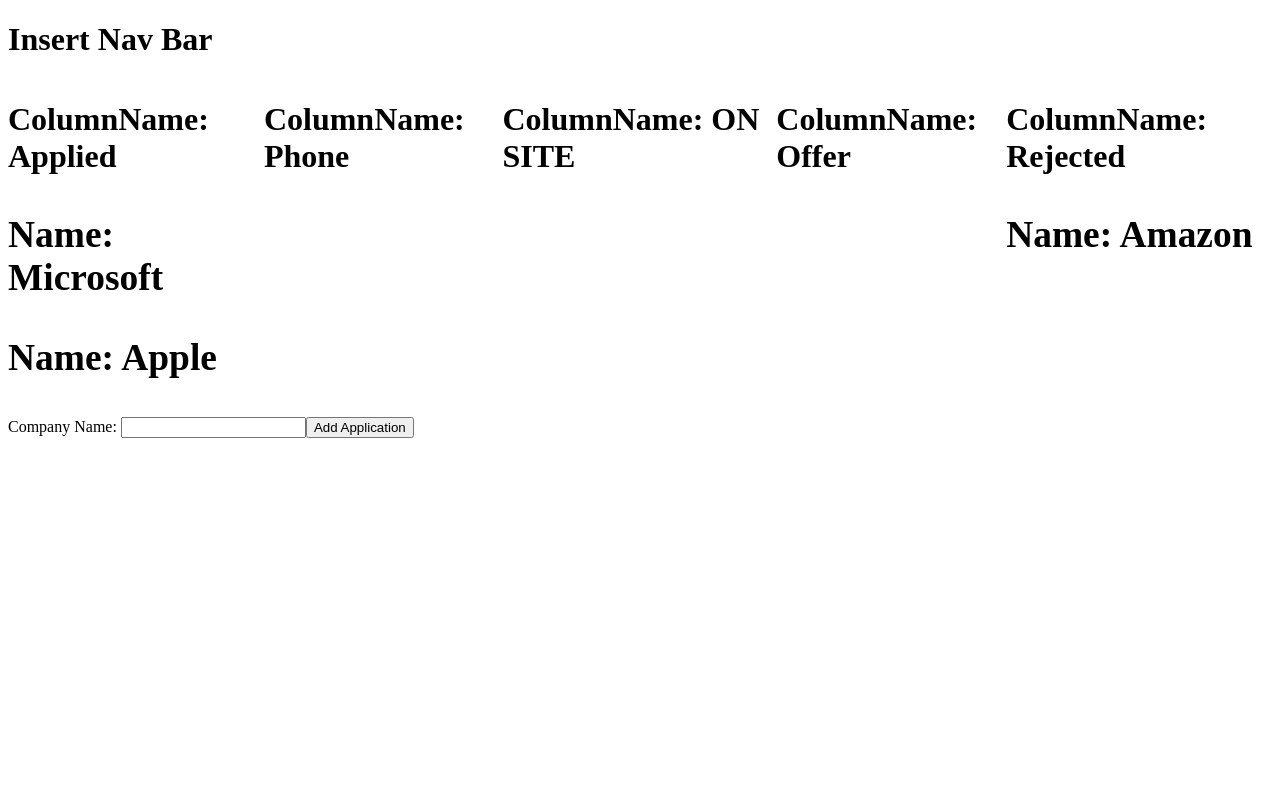
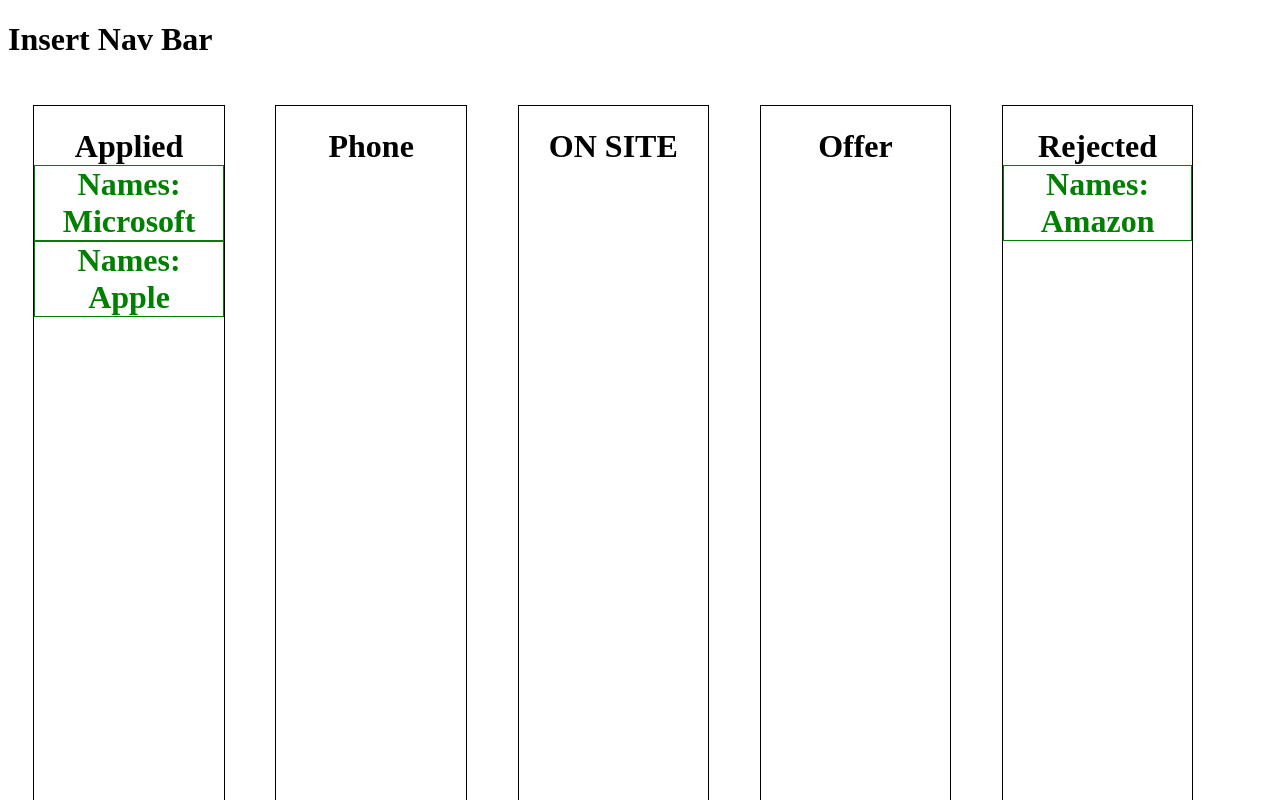
Before and after one commit to anthonylee2797/Pipeline, a React app: page / in a window 1280 px wide. Shown: the top 800 px of the page. Built offline with nearby package versions, Linux system fonts and the light colour scheme.

Commit message:
added stylecomponents w/typescript

```diff
--- a/package.json
+++ b/package.json
@@ -25,6 +25,7 @@
     "@emotion/styled": "^10.0.27",
     "@material-ui/core": "^4.11.0",
     "@reduxjs/toolkit": "^1.4.0",
+    "@types/styled-components": "^5.1.2",
     "@types/uuid": "^8.3.0",
     "babel-polyfill": "^6.26.0",
     "emotion-theming": "^10.0.27",
@@ -38,6 +39,7 @@
     "react-dom": "^16.12.0",
     "react-redux": "^7.2.1",
     "sass": "^1.26.9",
+    "styled-components": "^5.1.1",
     "typescript": "^3.9.7",
     "uuid": "^8.3.0"
   },
--- a/src/components/Column.tsx
+++ b/src/components/Column.tsx
@@ -1,4 +1,13 @@
 import React, { useEffect, useRef, useState } from 'react';
+import styled from 'styled-components';
+
+const Wrapper = styled.div<{ color?: string }>`
+  margin: 2%;
+  height: 100vh;
+  border: 1px solid black;
+  width: 15%;
+  text-align: center;
+`;
 
 interface props {
   columnName: string;
@@ -6,11 +15,11 @@
 }
 
 const Column = ({ columnName, children }: props) => (
-  <div>
+  <Wrapper>
     <h1>
-      ColumnName: {columnName} {children}
+      {columnName} {children}
     </h1>
-  </div>
+  </Wrapper>
 );
 
 export default Column;
--- a/src/components/Job.tsx
+++ b/src/components/Job.tsx
@@ -1,4 +1,11 @@
 import React, { useEffect, useRef, useState } from 'react';
+import styled from 'styled-components';
+
+const JobComponent = styled('div')`
+  color: green;
+  text-align: center;
+  border: 1px solid;
+`;
 
 interface Props {
   company: string;
@@ -6,10 +13,6 @@
   id: any;
 }
 
-const Job = ({ company, status, id }: Props) => (
-  <div>
-    <h3>Name: {company}</h3>
-  </div>
-);
+const Job = ({ company, status, id }: Props) => <JobComponent>Names: {company}</JobComponent>;
 
 export default Job;
--- a/tsconfig.json
+++ b/tsconfig.json
@@ -2,14 +2,16 @@
   "compilerOptions": {
     "outDir": "./build/",
     "noImplicitAny": false,
-    "module": "es6",
+    "module": "commonJS",
     "moduleResolution": "node",
     "esModuleInterop": true,
     "target": "es6",
     "sourceMap": true,
     "jsx": "react",
     "allowJs": true,
-    "allowSyntheticDefaultImports": true
+    "allowSyntheticDefaultImports": true,
+    "declaration": true,
+    "watch": true
   },
   "lib": ["es2015"]
 }
```
Also changed, not shown: 1 other file (tests, documents, lock files or other folders).
